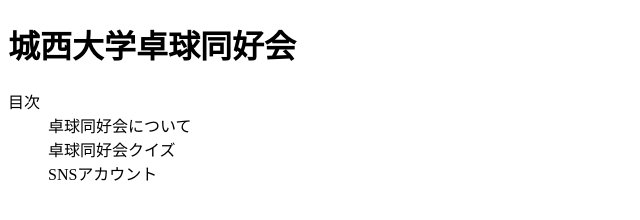
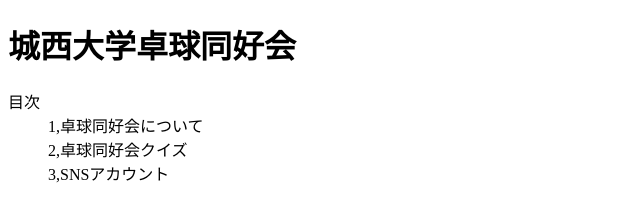
Before and after one commit to ishirihhhhhhh/kimatukadai21100, a plain HTML site: page index.html in a window 1280 px wide. Shown: the full height of the page, 0-640 px from the left. Drawn offline with Linux system fonts and the light colour scheme.

Commit message:
Update index.html

```diff
--- a/index.html
+++ b/index.html
@@ -8,9 +8,9 @@
 <h1>城西大学卓球同好会</h1>
 <dl>
 <dt>目次</dt>
-<dd>卓球同好会について</dd>
-<dd>卓球同好会クイズ</dd>
-<dd>SNSアカウント</dd>
+<dd>1,卓球同好会について</dd>
+<dd>2,卓球同好会クイズ</dd>
+<dd>3,SNSアカウント</dd>
 </dl>
 </body>
 </html>
```
